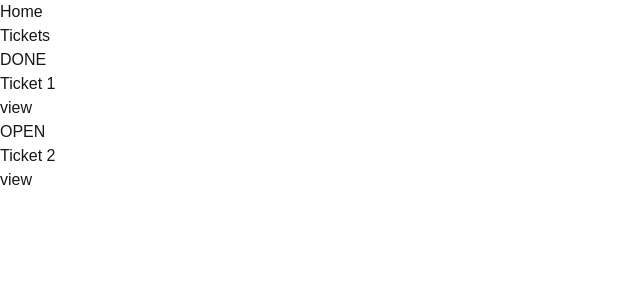
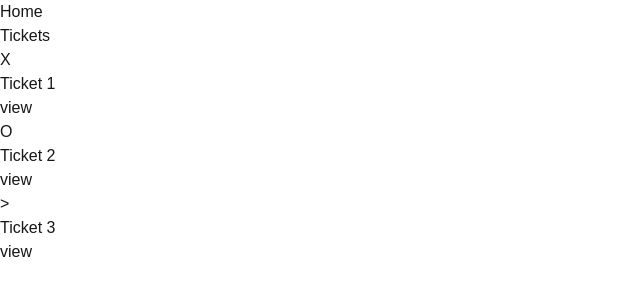
Before and after one commit to Amorem/road-to-next, a Next.js app: page /tickets in a window 1280 px wide. Shown: the top 300 px of the page, without its empty margins (0-640 px from the left). Built offline with nearby package versions, Linux system fonts and the light colour scheme.

Commit message:
fix await params

```diff
--- a/src/app/page.tsx
+++ b/src/app/page.tsx
@@ -5,7 +5,7 @@ export default function Homepage() {
 	return (
 		<div>
 			<h2 className="text-lg">Homepage</h2>
-			<Link href={ticketsPath}>Tickets</Link>
+			<Link href={ticketsPath}>Go to Tickets</Link>
 		</div>
 	);
 }
--- a/src/app/paths.ts
+++ b/src/app/paths.ts
@@ -1,6 +1,6 @@
 export const homePath = "/";
 
 export const ticketsPath = "/tickets";
-export function ticketPath(ticketId: string): string {
+export function ticketPath(ticketId: string) {
 	return `${ticketsPath}/${ticketId}`;
 }
--- a/src/app/tickets/[ticketId]/page.tsx
+++ b/src/app/tickets/[ticketId]/page.tsx
@@ -4,8 +4,10 @@ type TicketPageProps = {
 	params: { ticketId: string };
 };
 
-export default function TicketPage({ params }: TicketPageProps) {
-	const ticket = initialTickets.find((item) => item.id === params.ticketId);
+export default async function TicketPage({ params }: TicketPageProps) {
+	const { ticketId } = await params;
+	const ticket = initialTickets.find((item) => item.id === ticketId);
+	console.log("@@@DEBUG", ticket);
 
 	if (!ticket) {
 		return <div>Ticket not found</div>;
--- a/src/app/tickets/page.tsx
+++ b/src/app/tickets/page.tsx
@@ -1,6 +1,12 @@
 import Link from "next/link";
 import { initialTickets } from "@/data";
 import { ticketPath } from "../paths";
+
+const TICKET_ICONS = {
+	OPEN: "O",
+	IN_PROGRESS: ">",
+	DONE: "X",
+};
 
 export default function TicketsPage() {
 	return (
@@ -9,7 +15,7 @@ export default function TicketsPage() {
 				//console.log("@@@ DEBUG", ticketPath(ticket.id));
 				return (
 					<div key={ticket.id} className="flex gap-2 items-center">
-						<div>{ticket.status}</div>
+						<div>{TICKET_ICONS[ticket.status]}</div>
 						<h2 className="text-lg">{ticket.title}</h2>
 						<Link href={ticketPath(ticket.id)} className="text-sm underline">
 							view
--- a/src/data.ts
+++ b/src/data.ts
@@ -3,12 +3,18 @@ export const initialTickets = [
 		id: "1",
 		title: "Ticket 1",
 		content: "This is the first ticket",
-		status: "DONE",
+		status: "DONE" as const,
 	},
 	{
 		id: "2",
 		title: "Ticket 2",
 		content: "This is the second ticket",
-		status: "OPEN",
+		status: "OPEN" as const,
+	},
+	{
+		id: "3",
+		title: "Ticket 3",
+		content: "This is the third ticket",
+		status: "IN_PROGRESS" as const,
 	},
 ];
```
